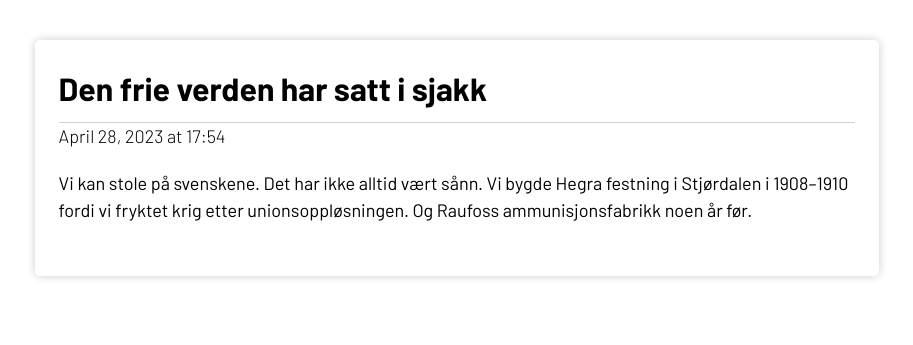
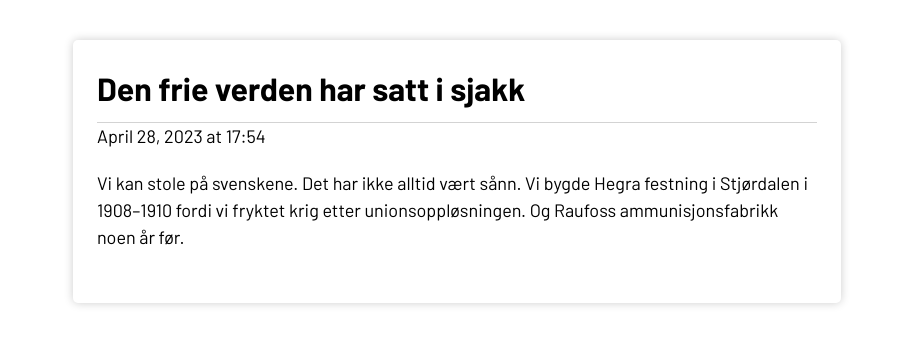
Before and after one commit to Cheroptera/article-page, a React (Create React App) app: page / in a window 1536 px wide. Shown: the top 345 px of the page, without its empty margins (311-1224 px from the left). Built offline with nearby package versions, Linux system fonts and the light colour scheme; data requests are answered from the project's data file.

Commit message:
did some small changes in the css

```diff
--- a/src/index.css
+++ b/src/index.css
@@ -41,11 +41,11 @@ transform: scale(1.1);}
 }
 .article-image {
   object-fit: cover;
+  overflow:hidden;
 }
 
 .article-details {
-  font-size: 14px;
-  font-weight:300;
+  font: weight 300;
 }
 
 /* Full article */
@@ -70,21 +70,16 @@ transform: scale(1.1);}
   filter: blur(5px);
 }
 
-/* I tried to make the Go back-button clickable, but I didn't have
-time to fix it. It has to do with the filter preventing clickable things to work*/
-
 .locked-content-message {
   position: absolute;
   top: 50%;
   left: 50%;
   transform: translate(-50%, -50%);
   background-color: rgba(255, 255, 255, 0.9);
-  padding: 10px 20px;
+  padding: 20px 40px;
   border-radius: 5px;
-  font-size: 16px;
+  font-size: 18px;
   text-align: center;
-  pointer-events: none; /* Prevent the message from blocking user interactions */
-  z-index:1000;
 }
 
 
@@ -157,7 +152,11 @@ border: 2px solid #6c7ac9 ;
   box-shadow: 0 0 10px rgba(0, 0, 0, .2);
 }
 .article {
-  width: 55vw;
+  width: 50vw;
   box-shadow: 0 0 10px rgba(0, 0, 0, .2);
 }
+
+.article img {
+  width:100%;
 }
+}
```
